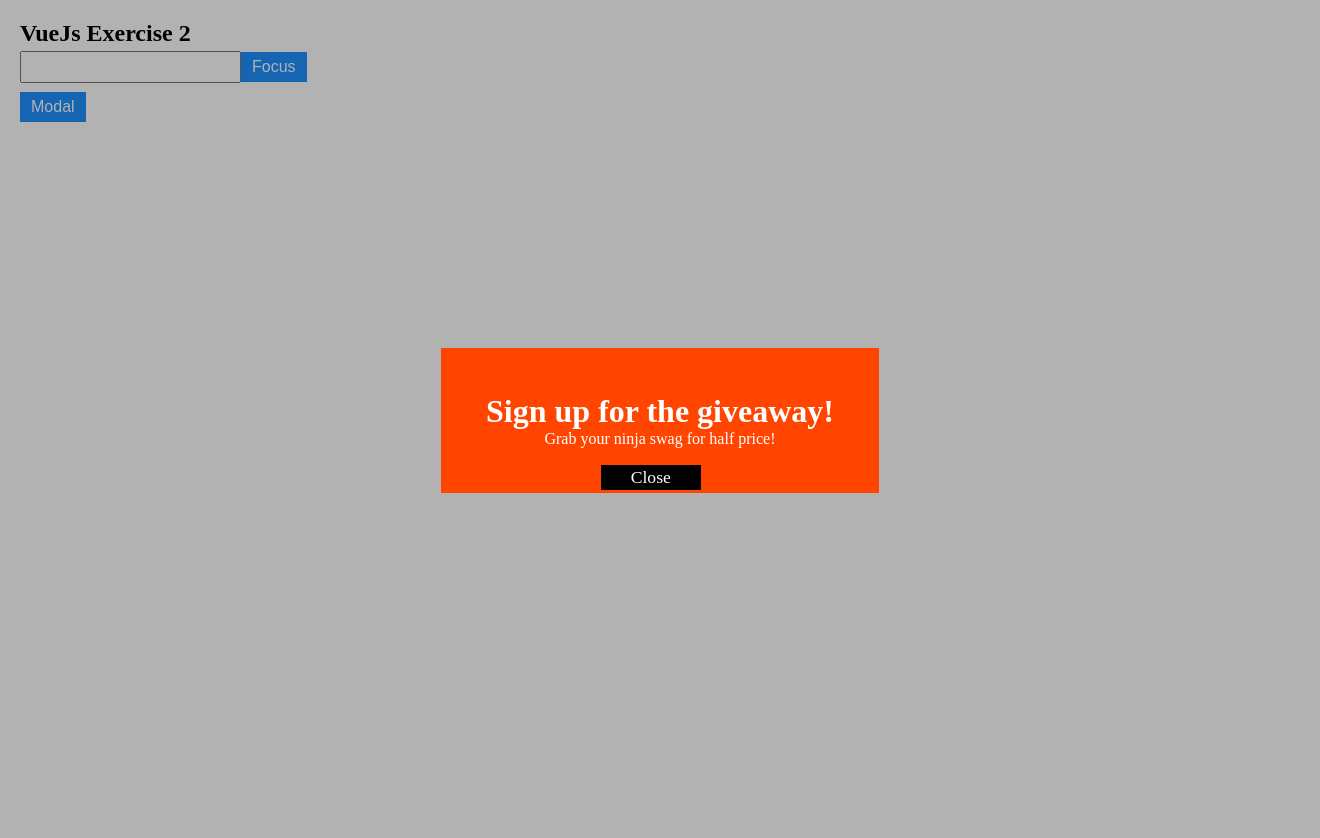
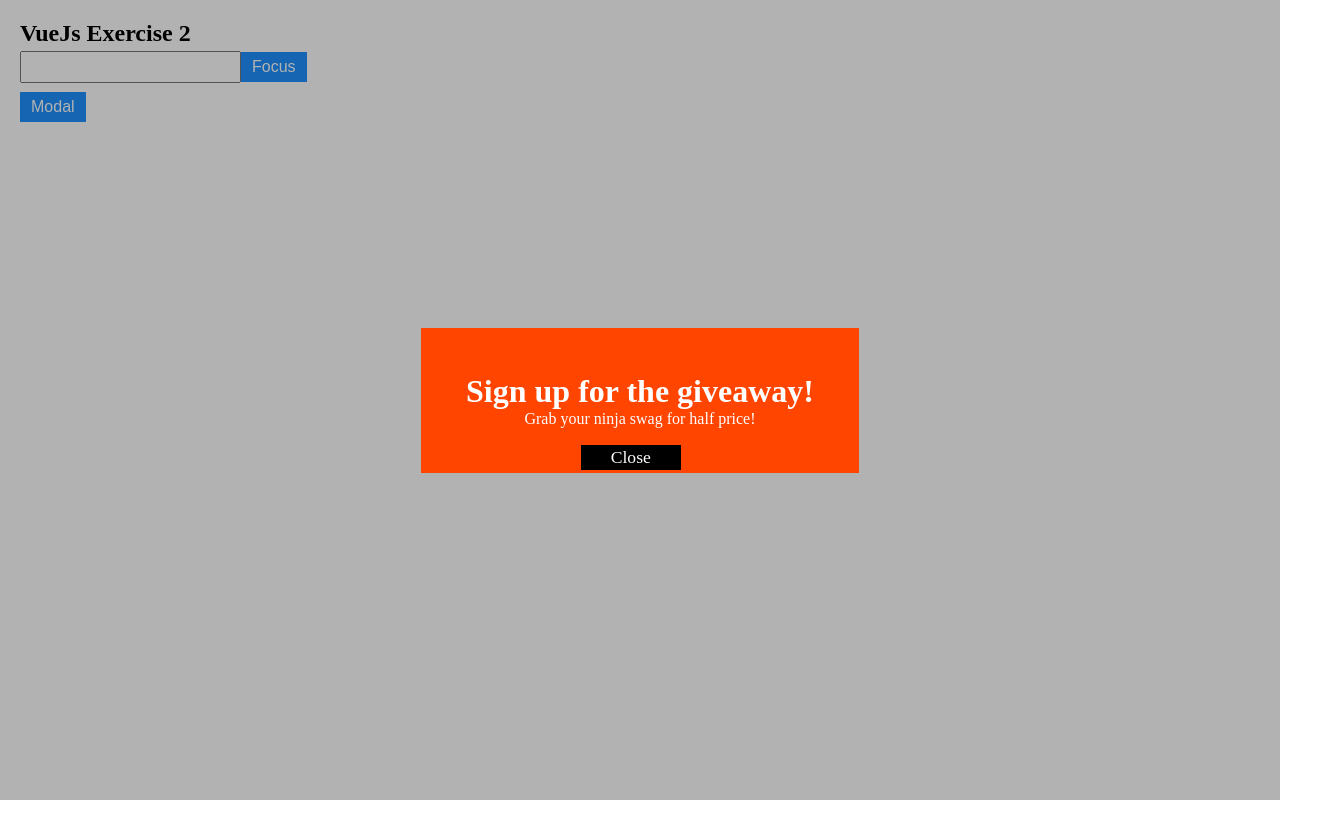
Before and after one commit to anubha-innotech/vue_exercise2, a Vue app: page / in a window 1280 px wide. Both pictures are taken after a click on the button "Modal". Shown: the whole page, 1320 px wide, since content can reach past the window. After the commit the page ends 800 px from the top, so only its background shows below. Built offline with nearby package versions, Linux system fonts and the light colour scheme.

Commit message:
change in modal

```diff
--- a/src/App.vue
+++ b/src/App.vue
@@ -5,8 +5,8 @@
     <button @click="focusBtn">Focus</button>
     <br />
     <button @click="show = !show">Modal</button>
-    <div class="prompt" v-if="show">
-      <div id="modal-box">
+    <div class="prompt" v-if="show" @click="show = !show">
+      <div id="modal-box" @click="show = !show">
         <Modal title="Sign up for the giveaway!" content="Grab your ninja swag for half price!" theme="sale"
           ref="modal">
           <template v-slot:links>
@@ -34,7 +34,6 @@ export default {
       this.$refs.input.focus();
       console.log("focus");
     },
-
   }
 }
 </script>
@@ -47,8 +46,7 @@ export default {
 
 .main {
   position: relative;
-  width: 100vw;
-  height: 100vh;
+  height: 100%;
   padding: 20px;
 }
 
@@ -57,8 +55,8 @@ export default {
   position: absolute;
   top: 0;
   left: 0;
-  height: 100%;
-  width: 100%;
+  height: 100vh;
+  width: 100vw;
   display: flex;
   justify-content: center;
   align-items: center;
@@ -88,14 +86,14 @@ export default {
 button {
   margin: 5px 0px;
   padding: 5px 10px;
-  background-color:dodgerblue;
+  background-color: dodgerblue;
   color: white;
   font-size: 1rem;
   border: 1px solid dodgerblue;
 }
-input{
+
+input {
   font-size: 1rem;
   padding: 5px;
-
 }
 </style>
```
Also changed, not shown: src/components/Modal.vue (+9 -12 lines).
